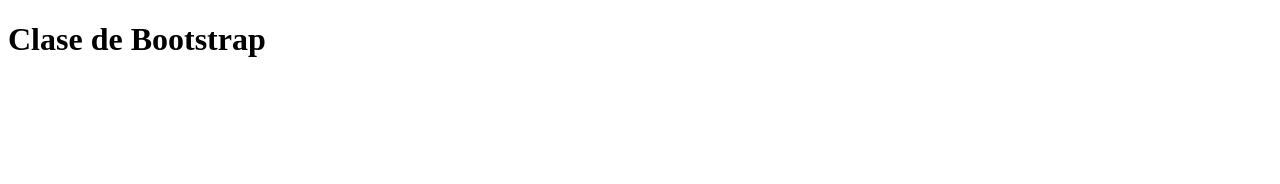
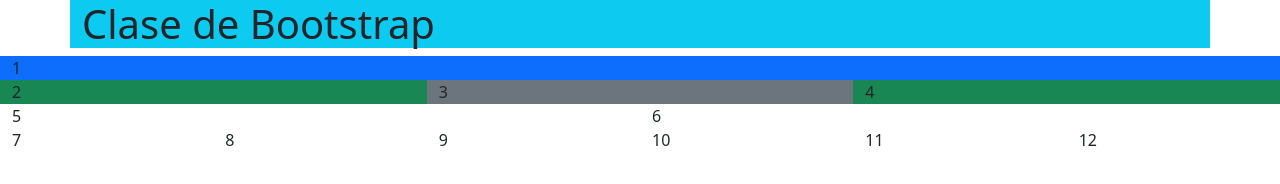
Before and after one commit to osvalttek/claseDeHtml, a plain HTML site: page index.html in a window 1280 px wide. Drawn offline with nearby package versions, Linux system fonts and the light colour scheme.

Commit message:
fin de la primer clase de bootstrap

```diff
--- a/index.html
+++ b/index.html
@@ -5,9 +5,34 @@
     <meta http-equiv="X-UA-Compatible" content="IE=edge" />
     <meta name="viewport" content="width=device-width, initial-scale=1.0" />
     <title>Clase 16</title>
+    <link
+      href="https://cdn.jsdelivr.net/npm/bootstrap@5.2.1/dist/css/bootstrap.min.css"
+      rel="stylesheet"
+      integrity="sha384-iYQeCzEYFbKjA/T2uDLTpkwGzCiq6soy8tYaI1GyVh/UjpbCx/TYkiZhlZB6+fzT"
+      crossorigin="anonymous"
+    />
     <link rel="stylesheet" href="./styles/style.css" />
   </head>
   <body>
-    <h1>Clase de Bootstrap</h1>
+    <header class="container-lg bg-info">
+      <h1>Clase de Bootstrap</h1>
+    </header>
+
+    <main class="container-fluid">
+      <div class="row">
+        <div class="col-12 bg-primary">1</div>
+        <div class="col-sm-4 col-12 bg-success">2</div>
+        <div class="col-sm-4 col-6 bg-secondary">3</div>
+        <div class="col-sm-4 col-6 bg-success">4</div>
+        <div class="col-6">5</div>
+        <div class="col-6">6</div>
+        <div class="col-2">7</div>
+        <div class="col-2">8</div>
+        <div class="col-2">9</div>
+        <div class="col-2">10</div>
+        <div class="col-2">11</div>
+        <div class="col-2">12</div>
+      </div>
+    </main>
   </body>
 </html>
```
